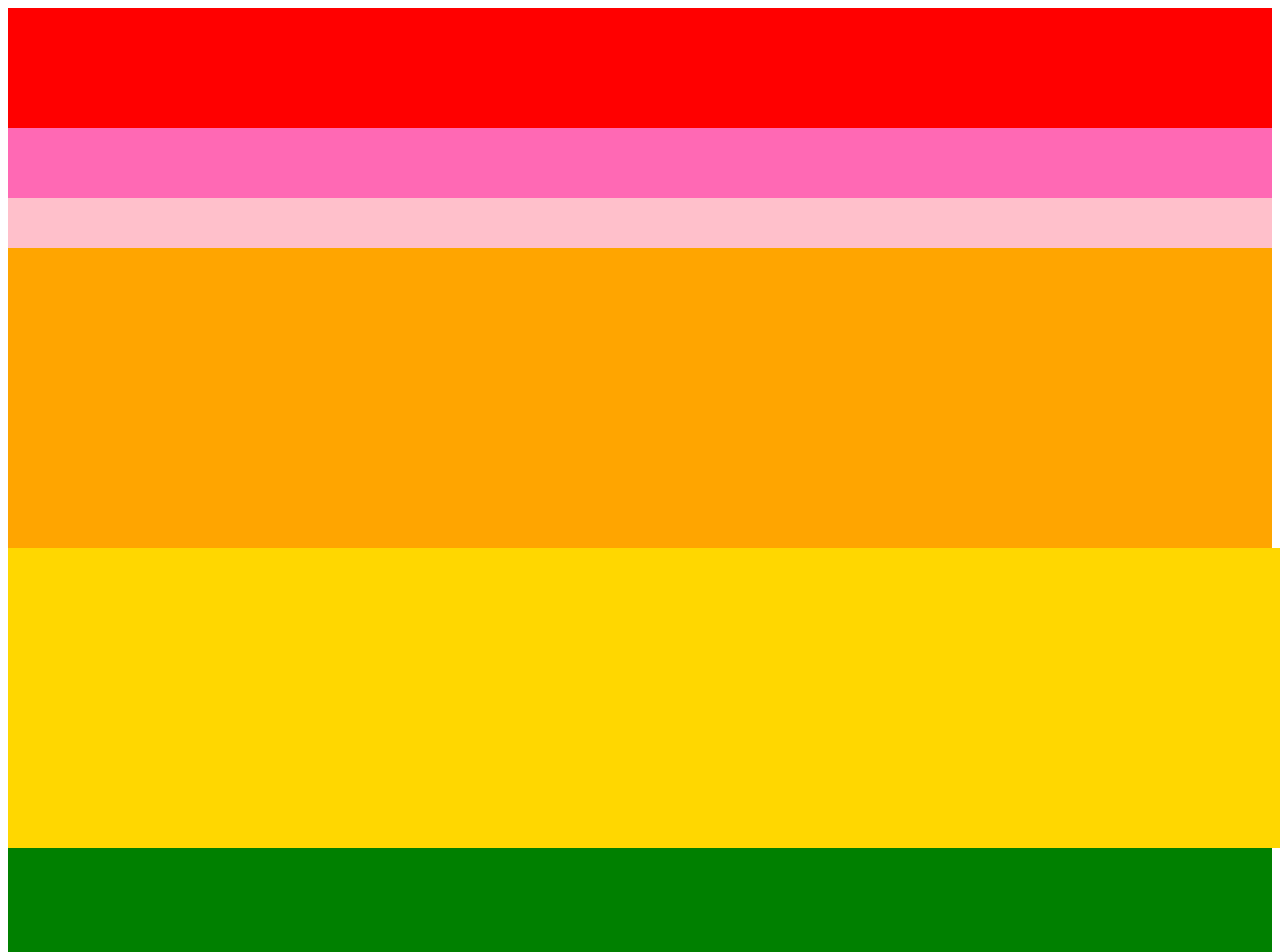
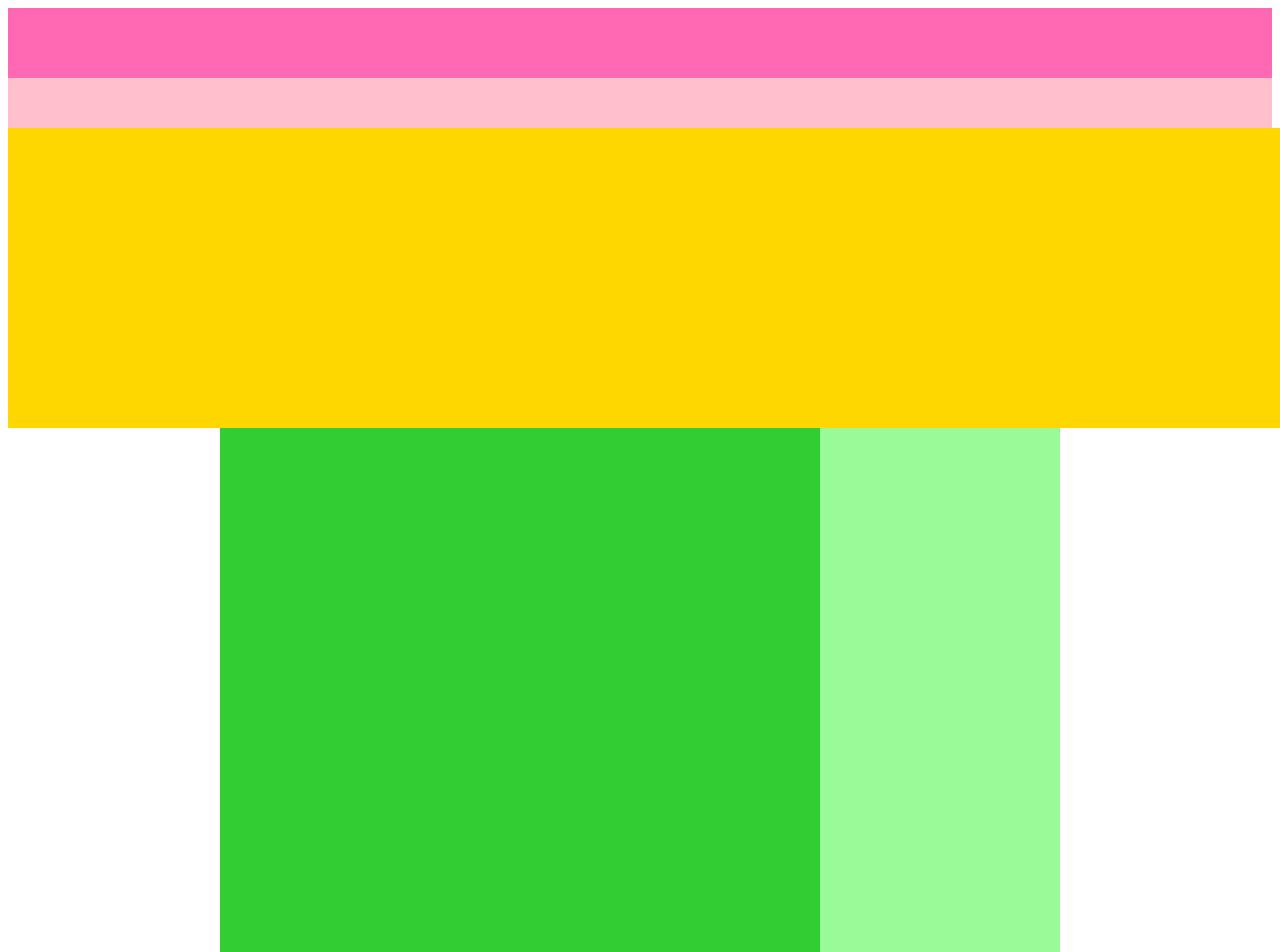
Before and after one commit to OONOSSHINPEI/caravan, a plain HTML site: page index.html in a window 1280 px wide. Shown: the top 952 px of the page. Drawn offline with Linux system fonts and the light colour scheme.

Commit message:
[Finisy]1-4

```diff
--- a/index.html
+++ b/index.html
@@ -9,18 +9,21 @@
 
   <body>
     <!--header用のdiv -->
-    <div class="header"></div>
+    <div class="header">
       <div class="header-top"></div>
       <div class="header-bottom"></div>
-    </div
+    </div>
 
     <!-- main-visual用のdiv -->
-    <div class="main-visual"></div>
+    <div class="main-visual">
       <div class="main-visual-content"></div>
-
+    </div>
 
     <!-- main用のdiv -->
-    <div class="main"></div>
+    <div class="main">
+      <div class="blog"></div>
+      <div class="sidebar"></div>
+    </div>
 
      <!-- footer用のdiv -->
      <div class="footer"></div>
--- a/style.css
+++ b/style.css
@@ -2,7 +2,7 @@
 ＊ {
     margin: 0;
     padding: 0;
-    box-sizing: border-box
+    box-sizing: border-box;
 }
 
  .header {
@@ -38,9 +38,22 @@
 
 
  .main {
-     width: 100%; /*横幅いっぱい*/
-     height: 1400PX; /*高さ1400px （多めに設定）*/
-     background-color: green; /*背景色green*/
+     width: 840px; /*横幅840px*/
+     display: flex; /* Flexboxの利用 */
+     justify-content: center; /* 子要素の横並び・中央寄せ */
+     margin: 0 auto; /* 中央寄せ（左右に余白がないとできない） */
+}
+
+ .blog {
+     width: 600px; /* 横幅600px */
+     height: 1400px; /* 高さ600px */
+     background-color: limegreen; /* 背景色limegreen */
+}
+
+ .sidebar {
+     width: 240px; /* 横幅240px */
+     height: 1400px; /* 高さ600px */
+     background-color: palegreen; /* 背景色palegreen */
 }
 
  .footer {
```
